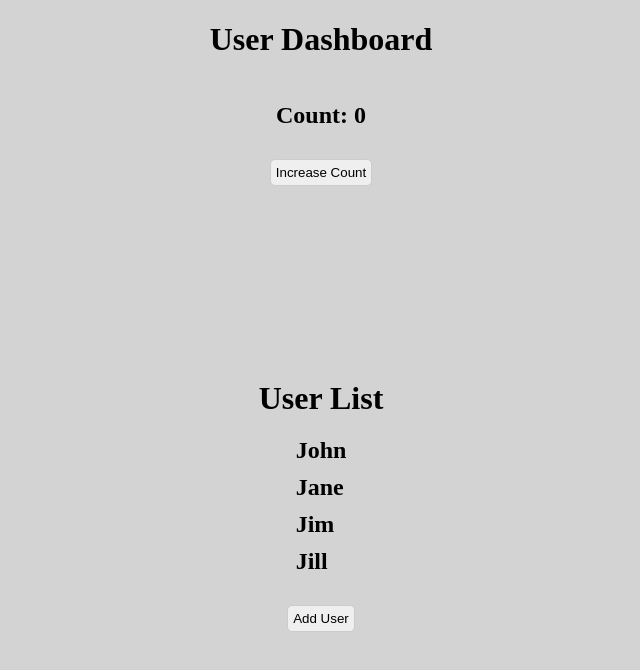
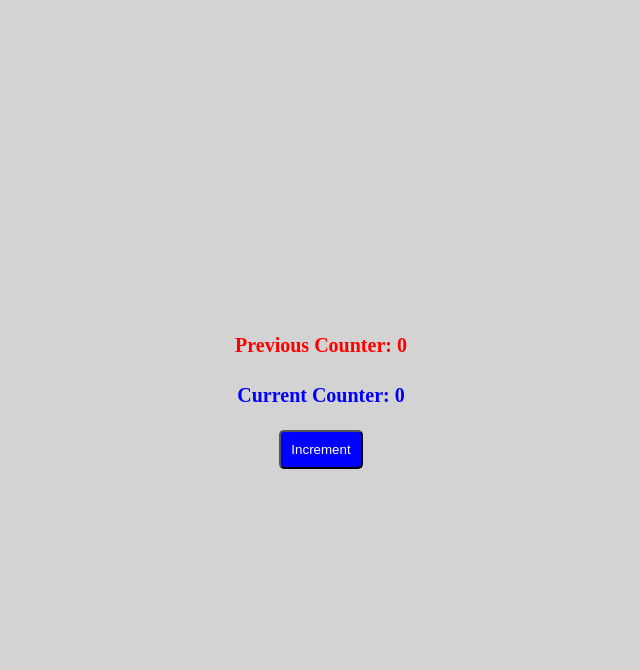
Before and after one commit to swapn0652/Understanding_React_Hooks, a React (Vite) app: page / in a window 1280 px wide. Shown: the top 670 px of the page, without its empty margins (319-959 px from the left). Built offline with nearby package versions, Linux system fonts and the light colour scheme.

Commit message:
useRef examples

```diff
--- a/src/App.tsx
+++ b/src/App.tsx
@@ -5,7 +5,9 @@
 // import SignupForm from "./components/useReducerHook/components/SignupForm";
 // import ProductDashboard from "./components/useCallbackHook/components/ProductDashboard";
 // import { PrimeChecker } from "./components/useMemoHook/components/PrimeChecker";
-import UserDashboard from "./components/ReactMemoExample/components/UserDashboard"
+// import UserDashboard from "./components/ReactMemoExample/components/UserDashboard"
+// import AutoFocusInput from "./components/useRefHook/components/AutoFocusInput"
+import PreviousCounter from "./components/useRefHook/components/PreviousCounter"
 
 
 function App() {
@@ -19,7 +21,9 @@ function App() {
       {/* <SignupForm/> */}
       {/* <ProductDashboard/> */}
       {/* <PrimeChecker/> */}
-      <UserDashboard/>
+      {/* <UserDashboard/> */}
+      {/* <AutoFocusInput/> */}
+      <PreviousCounter/>
     </>
   )
 }
--- /dev/null
+++ b/src/components/useRefHook/components/AutoFocusInput.tsx
@@ -0,0 +1,25 @@
+import { useRef } from "react";
+import { useEffect } from "react";
+
+const AutoFocusInput = () => {
+  const inputRef = useRef<HTMLInputElement>(null);
+
+  useEffect(() => {
+    if (inputRef.current) {
+      inputRef.current.focus();
+    }
+  }, []);
+
+  const inputStyle = {
+    width: "1000px",
+    height: "30px",
+    border: "1px solid #000",
+    borderRadius: "5px",
+    padding: "5px",
+    margin: "10px",
+  };
+
+  return <input ref={inputRef} placeholder="Auto Focused Input" style={inputStyle} />;
+};
+
+export default AutoFocusInput;
--- /dev/null
+++ b/src/components/useRefHook/components/PreviousCounter.tsx
@@ -0,0 +1,48 @@
+import { useState, useRef, useEffect } from "react";
+
+const PreviousCounter = () => {
+  const [count, setCount] = useState<number>(0);
+  const prevCountRef = useRef(count);
+
+  useEffect(() => {
+    prevCountRef.current = count;
+  }, [count]);
+
+  const previousCountStyle = {
+    color: "red",
+    fontSize: "20px",
+    fontWeight: "bold",
+  };
+
+  const currentCountStyle = {
+    color: "blue",
+    fontSize: "20px",
+    fontWeight: "bold",
+  };
+
+  const buttonStyle = {
+    backgroundColor: "blue",
+    color: "white",
+    padding: "10px",
+    borderRadius: "5px",
+    margin: "10px",
+  };
+
+  const containerStyle = {
+    display: "flex",
+    flexDirection: "column",
+    alignItems: "center",
+    justifyContent: "center",
+    height: "100vh",
+  };
+
+  return (
+    <div style={containerStyle as React.CSSProperties}>
+      <h1 style={previousCountStyle as React.CSSProperties}>Previous Counter: {prevCountRef.current}</h1>
+      <h1 style={currentCountStyle as React.CSSProperties}  >Current Counter: {count}</h1>
+      <button style={buttonStyle as React.CSSProperties} onClick={() => setCount(count + 1)}>Increment</button>
+    </div>
+  );
+};
+
+export default PreviousCounter;
```
